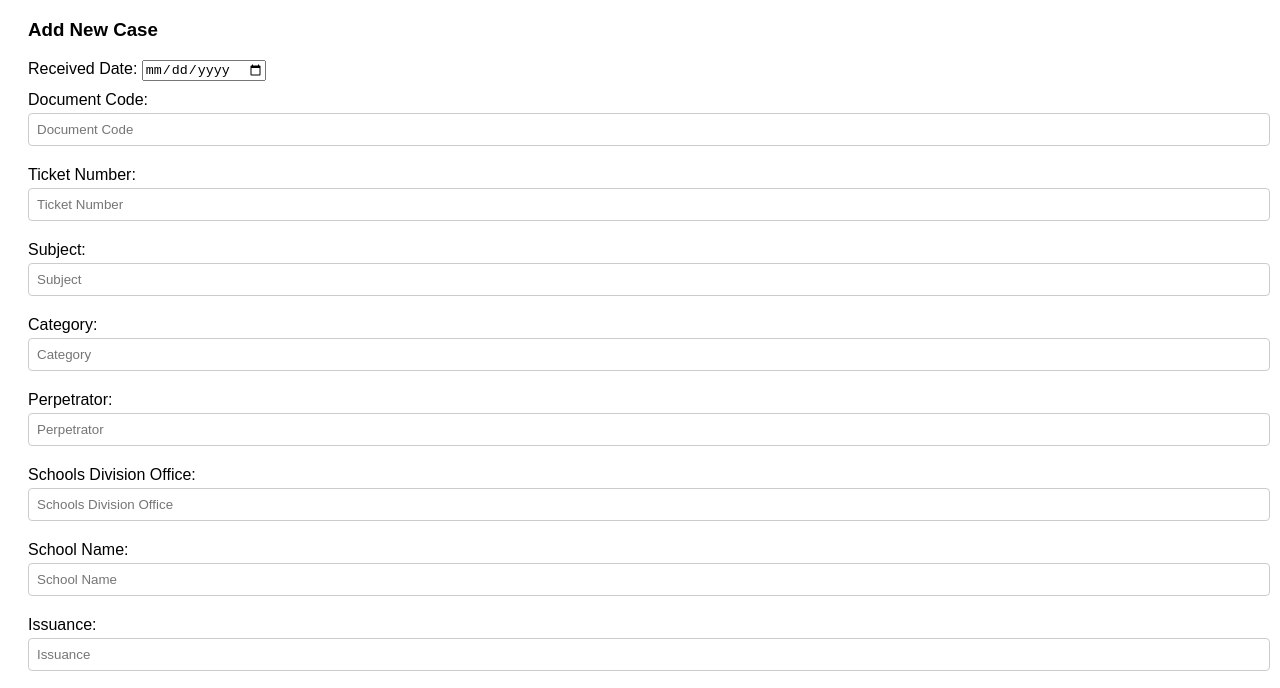
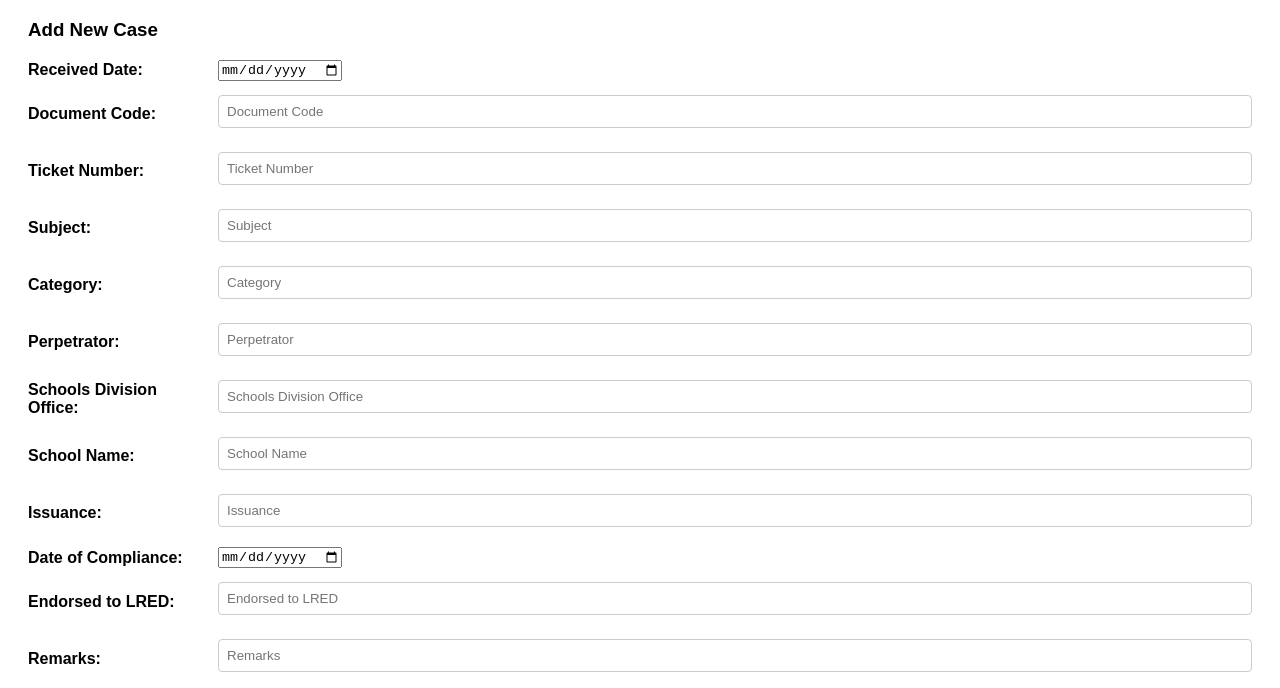
Before and after one commit to rodelellora/ltcch-cases, a plain HTML site: page index.html in a window 1280 px wide. Shown: the part 89-777 px from the top of the page. Drawn offline with Linux system fonts and the light colour scheme.

Commit message:
Update index.html

```diff
--- a/index.html
+++ b/index.html
@@ -17,6 +17,17 @@
     button { padding: 6px 10px; margin-top: 10px; }
     .form-group { margin-bottom: 10px; }
     .delete-btn { color: red; cursor: pointer; }
+    .form-group {
+  display: flex;
+  align-items: center;
+  margin-bottom: 10px;
+}
+
+.form-group label {
+  flex: 0 0 180px;
+  margin-right: 10px;
+  font-weight: bold;
+}
   </style>
 </head>
 <body>
```
